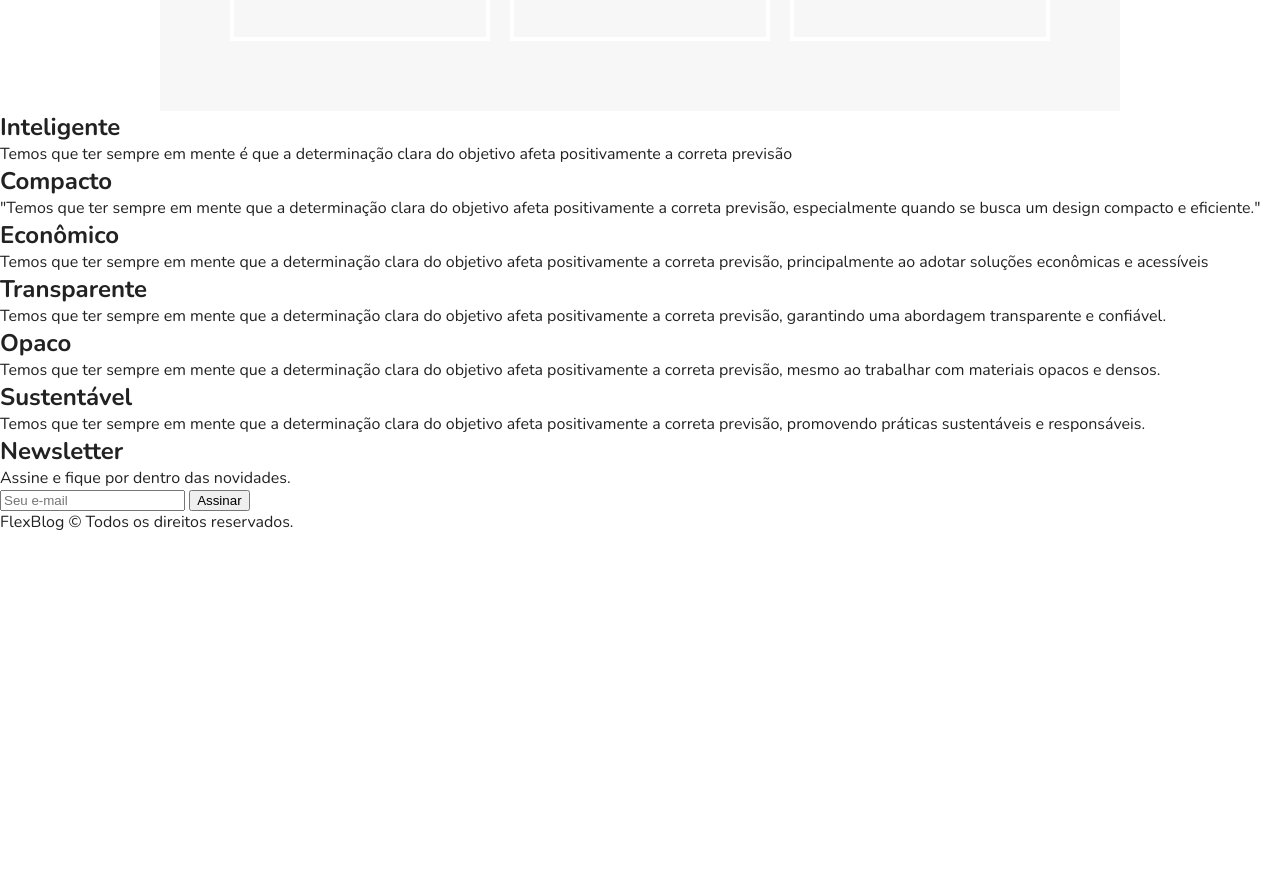
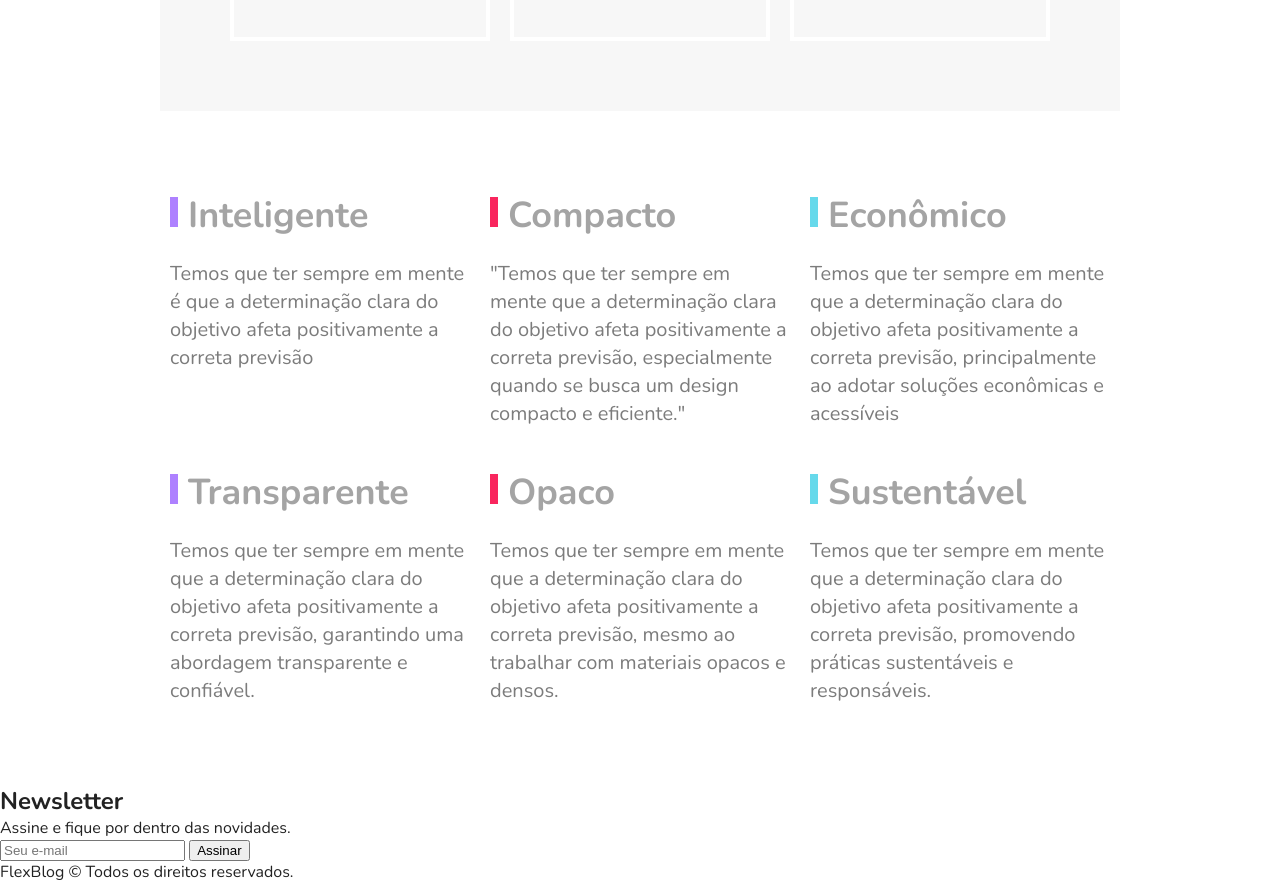
Before and after one commit to TbrunoK/FlexBlog, a plain HTML site: page index.html in a window 1280 px wide. Shown: the part 2478-3361 px from the top of the page. Before the commit the page ends 3011 px from the top, so only its background shows below. Drawn offline with nearby package versions, Linux system fonts and the light colour scheme.

Commit message:
Layout descrição

```diff
--- a/css/style.css
+++ b/css/style.css
@@ -274,7 +274,6 @@ img {
   padding: 15px 0;
 }
 
-
 @media (max-width: 800px) {
   .preco {
     padding-left: 10;
@@ -288,6 +287,52 @@ img {
   .preco .preco-item:nth-child(2) {
     order: -1;
   }
+}
 
+/* Qulidade */
 
+.qualidade {
+  display: flex;
+  flex-wrap: wrap;
+
+  max-width: 960px;
+  margin: 60px auto;
 }
+
+.qualidade-item {
+  flex: 1 1 300px;
+  margin: 20px 10px;
+}
+
+.qualidade-item h2 {
+  font-size: 2.25em;
+  color: #a4a4a4;
+  margin-bottom: 20px;
+}
+
+.qualidade-item h2::before {
+  content: "";
+  display: inline-block;
+  width: 8px;
+  height: 30px;
+  margin-right: 10px;
+  background: blue;
+}
+
+.qualidade-item:nth-of-type(3n + 1) h2::before {
+  background: #ae81ff;
+}
+
+.qualidade-item:nth-of-type(3n + 2) h2::before {
+  background: #f9265e;
+}
+
+.qualidade-item:nth-of-type(3n + 3) h2::before {
+  background: #66d9eb;
+}
+
+.qualidade-item p {
+  font-size: 1.25em;
+  line-height: 1.4;
+  color: #7c7c7c;
+}
```
